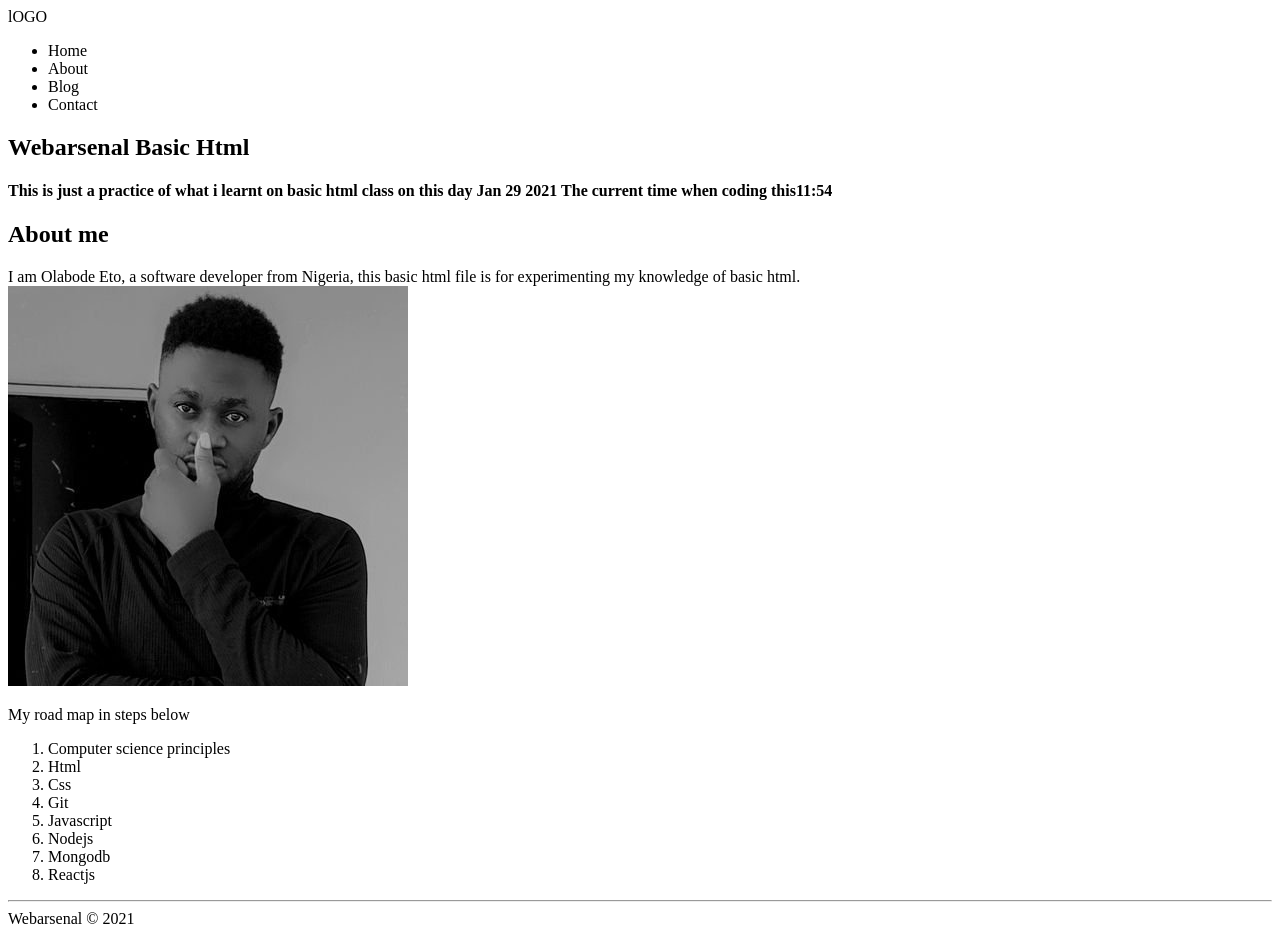
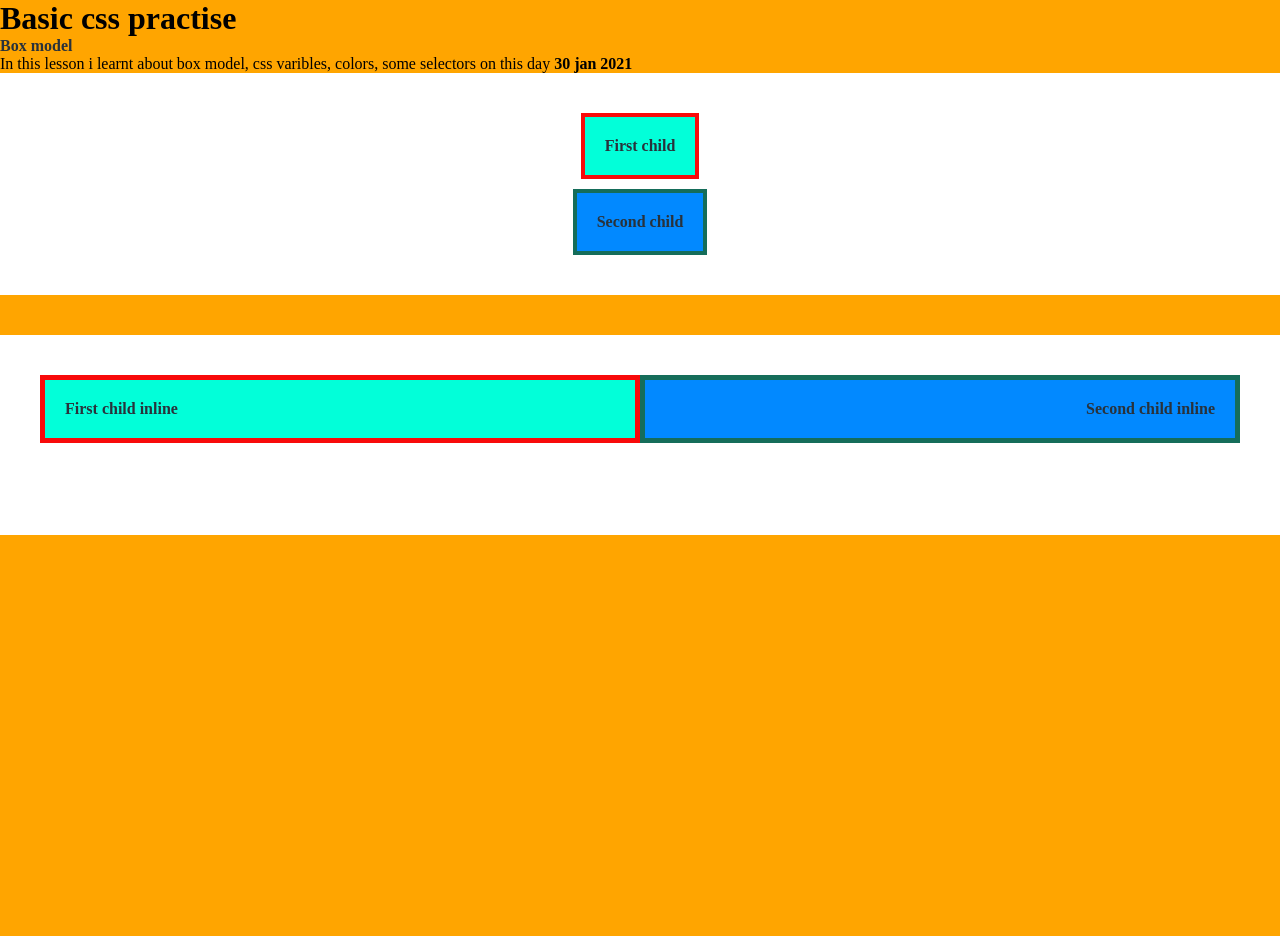
Before and after one commit to olabodeeto/webarsenal, a plain HTML site: page index.html in a window 1280 px wide. After the commit the page ends 800 px from the top, so only its background shows below. Drawn offline with Linux system fonts and the light colour scheme.

Commit message:
basic css practise

```diff
--- /dev/null
+++ b/css/styles.css
@@ -0,0 +1,70 @@
+*{
+    padding: 0;
+    margin: 0;
+    box-sizing: border-box;
+}
+:root{
+    --primary-color:#ffa500;
+    --first-child-bg:#02ffd9;
+    --second-child-bg:#0289ff;
+    --parent-bg:#ffffff;
+}
+h4{
+    color: #29323b;
+}
+
+body{
+    background-color: var(--primary-color);
+}
+section{
+    margin-bottom: 40px;
+}
+.parent{
+    background-color: var(--parent-bg);
+    place-items:center;
+    padding: 40px;
+}
+.parent > div{
+    padding: 20px;
+}
+
+.parent-inline{
+    background-color: var(--parent-bg);
+    padding: 40px;
+    width: 100‰;
+    min-height: 200px;
+    place-items: center;
+}
+.parent-inline > div{
+    padding: 20px;
+    display: inline;
+    width: 50%;
+
+}
+
+.first-child{
+    background-color: var(--first-child-bg);
+    border: 4px solid #f80a0a;
+    margin-bottom: 10px;
+}
+.second-child{
+    background-color: var(--second-child-bg);
+    border: 4px solid #156d5a;
+    text-align: right;
+
+}
+
+
+.first-child-inline{
+    background-color: var(--first-child-bg);
+    border: 5px solid #f80a0a;
+    margin-bottom: 10px;
+    float: left;
+
+}
+.second-child-inline{
+    background-color: var(--second-child-bg);
+    border: 5px solid #156d5a;
+    text-align: right;
+    float: right;
+}
--- a/index.html
+++ b/index.html
@@ -3,61 +3,40 @@
 <head>
     <meta charset="UTF-8">
     <meta name="viewport" content="width=device-width, initial-scale=1.0">
-    <title>Webarsenal Basic Html</title>
+    <link rel="stylesheet" href="./css/styles.css">
+    <title>Webarsenal Basic css</title>
 </head>
 <body>
-    <header>
-        <nav>
-            <div>lOGO</div>
-            <div>
-                <ul>
-                    <li>Home</li>
-                    <li>About</li>
-                    <li>Blog</li>
-                    <li>Contact</li>
-                </ul>
+    <main>
+        <h1>Basic css practise</h1>
+
+        <h4>Box model</h4>
+        <p>
+            In this lesson i learnt about box model, css varibles, colors,
+            some selectors on this day <strong>30 jan 2021</strong>
+        </p>
+
+        <section>
+            <div class="parent">
+                <div class="first-child">
+                    <h4>First child</h4>
+                </div>
+                <div class="second-child">
+                    <h4>Second child</h4>
+                </div>
             </div>
-        </nav>
-    </header>
-    <main>
-        <!------Intro section-->
-       <section>
-            <h1>Webarsenal Basic Html</h1>
-            <h4>This is just a practice of what i learnt on basic html class on
-                this day <strong>Jan 29 2021</strong> The current time when coding this<strong>11:54</strong>
-            </h4>
-       </section>
+        </section>
 
-
-       <!------About section-->
-       <section>
-        <h1>About me</h1>
-        <div>
-            I am Olabode Eto, a software developer from Nigeria, this basic html
-            file is for experimenting my knowledge of basic html.
-        </div>
-        <div>
-            <img src="./img/profile.jpg" alt="my profile pic">
-        </div>
-       </section>
-
-       <section>
-           <p>My road map in steps below</p>
-            <ol>
-                <li>Computer science principles</li>
-                <li>Html</li>
-                <li>Css</li>
-                <li>Git</li>
-                <li>Javascript</li>
-                <li>Nodejs</li>
-                <li>Mongodb</li>
-                <li>Reactjs</li>
-            </ol>
-       </section>
-       <hr>
+        <section>
+            <div class="parent-inline">
+                <div class="first-child-inline">
+                    <h4>First child inline</h4>
+                </div>
+                <div class="second-child-inline">
+                    <h4>Second child inline</h4>
+                </div>
+            </div>
+        </section>
     </main>
-    <footer>
-        Webarsenal &COPY; 2021
-    </footer>
 </body>
 </html>
```
